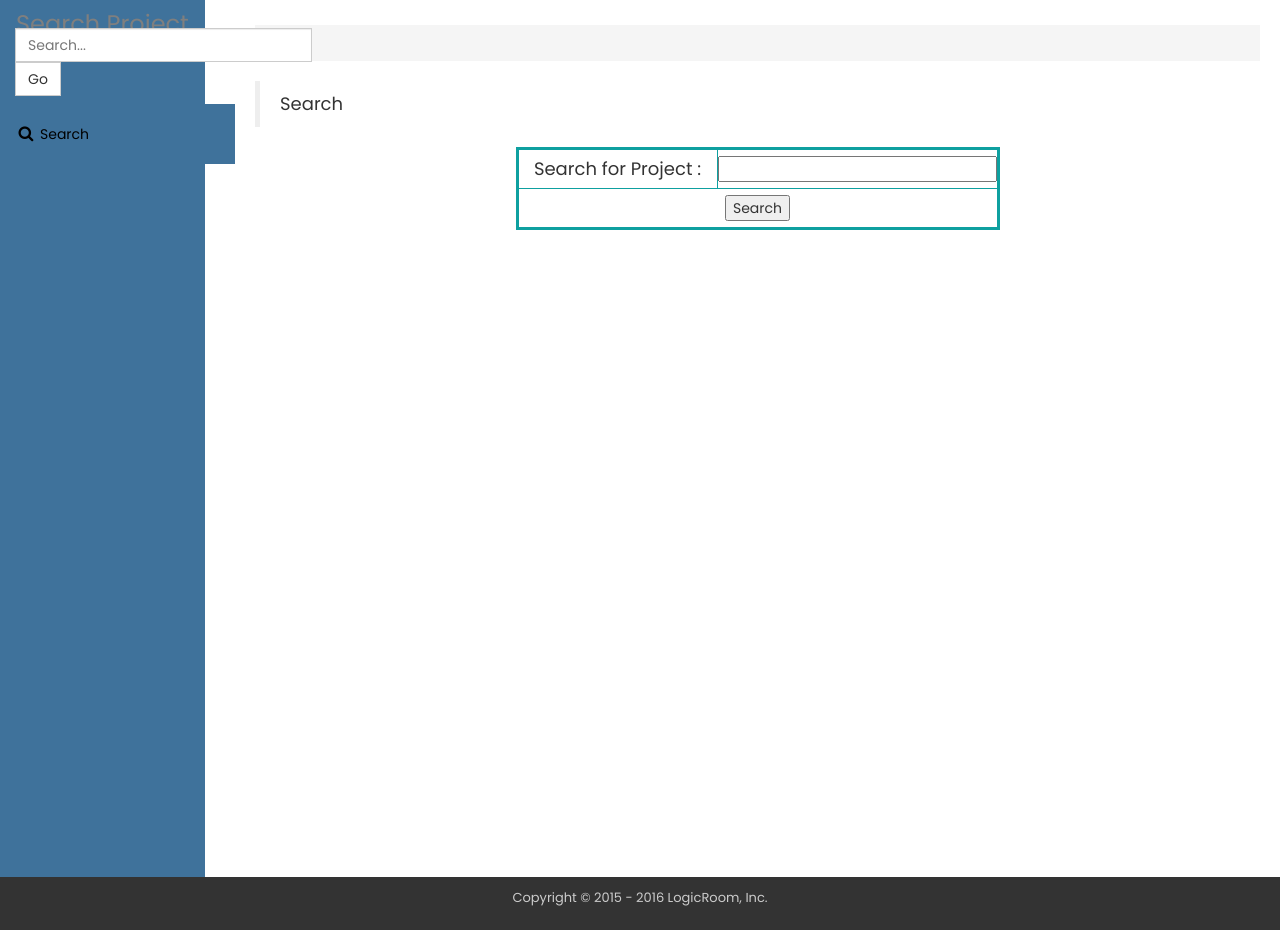
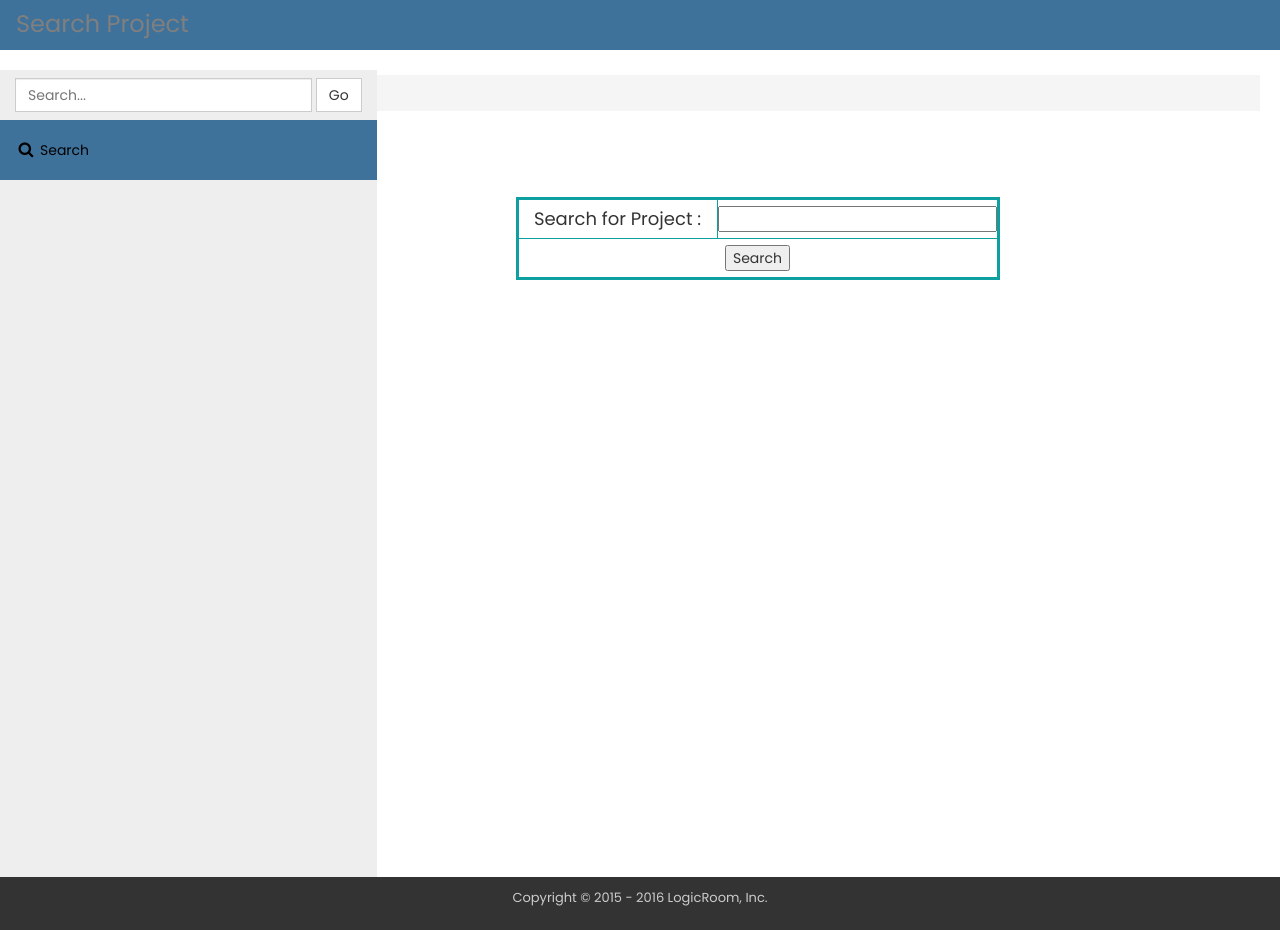
Before and after one commit to NiravMadariya-zz/LogicRoom1.0, a PHP site: page /Search.php in a window 1280 px wide. Run offline with PHP 8.4, Linux system fonts and the light colour scheme.

Commit message:
Update Search.php

```diff
--- a/Search.php
+++ b/Search.php
@@ -25,7 +25,7 @@ $_SESSION['page']="Search";
 	</style>
 </head>
 <body>
-  <div class="navbar navbar-inverse" role="navigation" style="background-color: #3f729b !important; color:white !important; border-color:#3f729b !important; position:fixed; height:100%;">
+  <div class="navbar navbar-inverse" role="navigation" style="background-color: #3f729b !important; color:white !important; border-color:#3f729b !important;">
       <div class="navbar-header">
         <div class="logo"><?if(isset($_SESSION['name'])){echo "<h1>Search Project - ".$_SESSION['name']."</h1>";}else{echo "<h1>Search Project</h1>";}?></div>
         <button type="button" class="navbar-toggle" data-toggle="collapse" data-target=".navbar-collapse">
@@ -38,7 +38,7 @@ $_SESSION['page']="Search";
     </div>
     <div class="page-wrapper">
       <div class="navbar-collapse collapse sidebar">
-        <ul class="sidebar-menu">
+        <ul class="sidebar-menu" style=" position:fixed; height:100%; background-color:#eee !important;">
           <li>
             <form class="navbar-form" method="POST">
               <input type="text" class="form-control" name="searchbox" placeholder="Search...">
```
